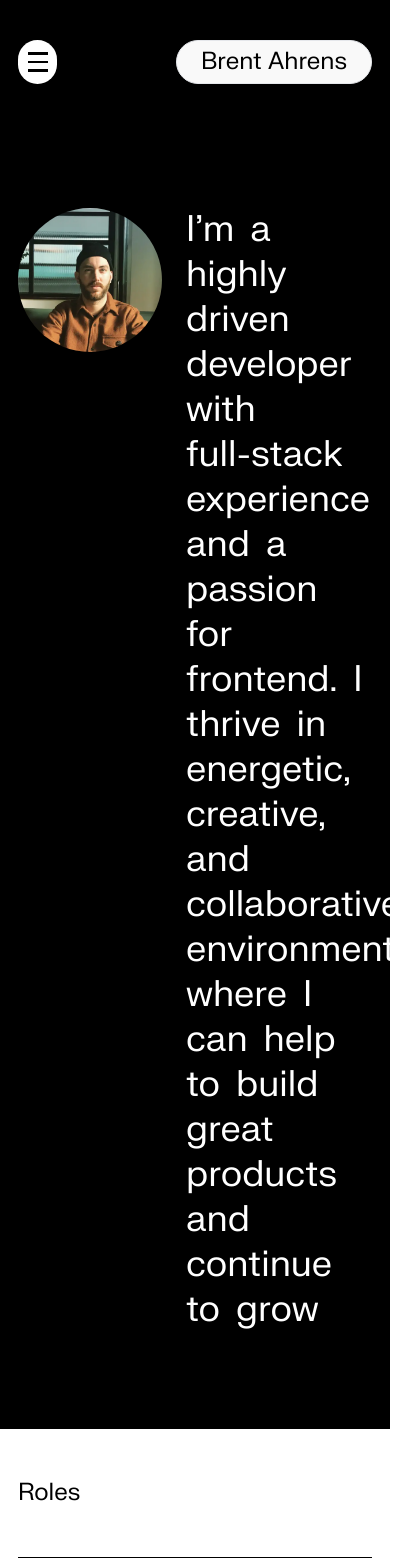
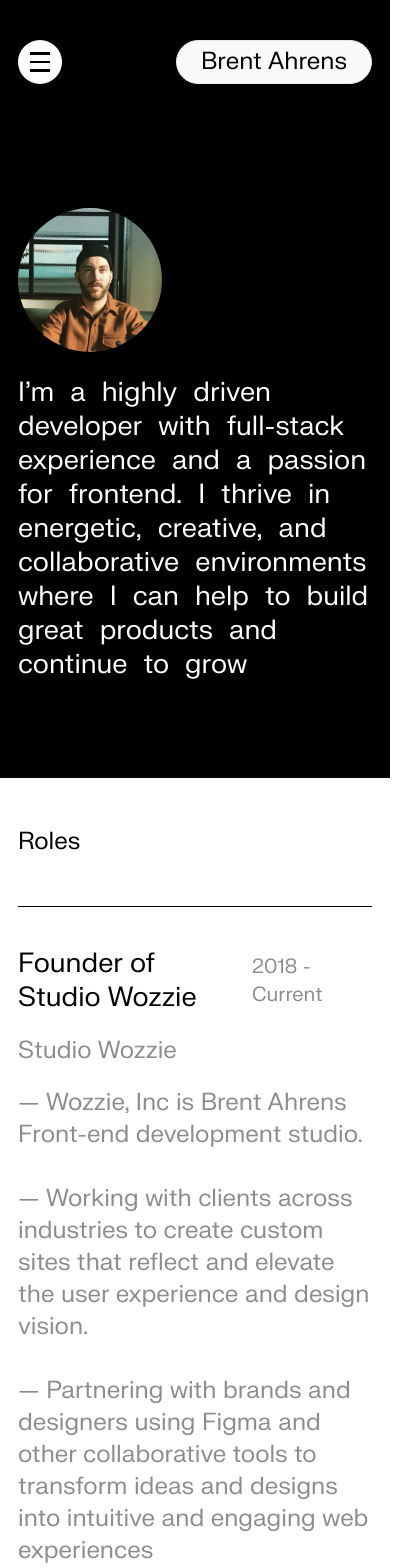
Before and after one commit to brentahrens1/brent-ahrens-portfolio-2024, a React (Create React App) app: page /about in a window 390 px wide. Shown: the top 1568 px of the page, 414 px wide, since content can reach past the window. Built offline with nearby package versions, Linux system fonts and the light colour scheme; no server answers.

Commit message:
fix mobile overlay menu buttons

```diff
--- a/src/components/blocks/buttons/button.tsx
+++ b/src/components/blocks/buttons/button.tsx
@@ -4,7 +4,7 @@ type buttonProps = {
   text: string,
   url?: string,
   target?: string,
-  styles?: string
+  styles?: string,
 }
 
 const Button = (
--- a/src/components/pages/about.tsx
+++ b/src/components/pages/about.tsx
@@ -33,11 +33,10 @@ const About = () => {
 
   return (
     <div className="bg-black flex justify-center items-center flex-col">
-      {/* CustomCursor is only active within the specified section */}
       <CustomCursor active={isCursorActive} />
 
-      <div ref={sectionRef} className="section-h-padding pt-52 pb-24 bg-black after:clear-both after:table">
-        <div className="overflow-hidden h-36 w-36 rounded-full shrink-0 float-left mr-6">
+      <div ref={sectionRef} className="flex flex-col md:flex-row items-start gap-6 section-h-padding pt-52 pb-24 bg-black">
+        <div className="overflow-hidden h-36 w-36 rounded-full shrink-0">
           <img className="w-full h-full object-cover" src={profilePic} alt="Brent Ahrens | Profile Pic" />
         </div>
         <div className="text-white large-header flex flex-wrap gap-x-4">
@@ -82,9 +81,9 @@ const About = () => {
         {
           workExperience.map(experience => (
             <div key={experience.title} className="py-10 border-t border-black">
-              <div className="flex items-center justify-between">
+              <div className="flex items-center justify-between gap-2">
                 <h1 className="large-header">{experience.title}</h1>
-                <p className="text-2xl text-projectSubText">{experience.years}</p>
+                <p className="text-xl sm:text-2xl text-projectSubText min-w-[120px]">{experience.years}</p>
               </div>
               <p className="text-2xl text-projectSubText mt-5">{experience.company}</p>
               <div className="text-2xl text-projectSubText mt-5 max-w-3xl">
--- a/src/components/partials/navigation/navbar.tsx
+++ b/src/components/partials/navigation/navbar.tsx
@@ -7,16 +7,6 @@ const Navbar = () => {
   const [isScrolled, setIsScrolled] = useState<boolean>(false);
   const [isNavOpen, setIsNavOpen] = useState<boolean>(false);
   const [isOverlayOpen, setIsOverlayOpen] = useState<boolean>(false);
-
-  const openNav = () => {
-    setIsNavOpen(true);
-    setIsScrolled(false);
-  };
-
-  const closeNav = () => {
-    setIsNavOpen(false);
-    setIsScrolled(true);
-  }
 
   useEffect(() => {
     const handleScroll = () => {
@@ -41,7 +31,7 @@ const Navbar = () => {
       >
         <div
           onClick={() => setIsOverlayOpen(!isOverlayOpen)}
-          className={`drop-shadow-button w-11 h-11 rounded-full bg-white gap-[6px] cursor-pointer z-50
+          className={`drop-shadow-button w-11 h-11 min-w-11 min-h-11 rounded-full bg-white gap-[6px] cursor-pointer z-50
             flex-col items-center justify-center overflow-hidden ${isScrolled ? 'flex -translate-x-6 xl:-translate-x-14' : 'flex lg:hidden'}`}
           >
           <div
--- a/src/components/partials/navigation/overlay.tsx
+++ b/src/components/partials/navigation/overlay.tsx
@@ -31,8 +31,6 @@ const Overlay = ({ isOverlayOpen, setIsOverlayOpen }: OverlayProps) => {
               <h1 className=" text-3xl text-white mt-12">Stay Connected</h1>
             </div>
             <div className="flex items-end justify-between">
-              {/* <p className="text-2xl text-white">Juankarlomfd@gmail.com</p>
-              <p className="text-2xl text-white px-3 py-1 border-cta border-white rounded-full w-28 mt-3 lg:mt-0">Submit</p> */}
               <div className="mt-5 lg:mt-0">
                 <a href="/BrentAhrensResume.pdf" className="text-base sm:text-2xl text-white" target="_blank">Resume</a>
                 <p className="text-base sm:text-2xl text-white">brentholmesahrens@gmail.com</p>
@@ -41,32 +39,53 @@ const Overlay = ({ isOverlayOpen, setIsOverlayOpen }: OverlayProps) => {
           </div>
           <div className={`transition-all duration-1000 ${isOverlayOpen ? 'translate-y-0 delay-700 opacity-100' : 'translate-y-full opacity-0'}`}>
             <div className="hidden sm:flex items-center justify-between sm:gap-20 border rounded-full section-h-padding bg-offwhite cursor-pointer">
-              <Link to="/work" className="py-3">
+              <Link
+                to="/work"
+                className="py-3"
+                onClick={() => setIsOverlayOpen(!isOverlayOpen)}
+
+
+
+              >
                 <p className=" text-3xl text-black hover:text-nightblue hover:underline">Work</p>
               </Link>
-              <Link to="/services" className="py-3">
+              <Link
+                to="/services"
+                className="py-3"
+                onClick={() => setIsOverlayOpen(!isOverlayOpen)}
+              >
                 <p className=" text-3xl text-black hover:text-nightblue hover:underline">Services</p>
               </Link>
-              <Link to="/about" className="py-3">
+              <Link
+                to="/about"
+                className="py-3"
+                onClick={() => setIsOverlayOpen(!isOverlayOpen)}
+              >
                 <p className=" text-3xl text-black hover:text-nightblue hover:underline">About</p>
               </Link>
             </div>
             <div className="flex sm:hidden flex-col items-center justify-center gap-5 section-h-padding">
+              <div className="w-full" onClick={() => setIsOverlayOpen(!isOverlayOpen)}>
                 <Button
                 url="/work"
                 text="Work"
                 styles="bg-white w-full hover:text-nightblue"
                 />
+              </div>
+              <div className="w-full" onClick={() => setIsOverlayOpen(!isOverlayOpen)}>
                 <Button
                 url="/services"
                 text="Services"
                 styles="bg-white w-full hover:text-nightblue"
                 />
+              </div>
+              <div className="w-full" onClick={() => setIsOverlayOpen(!isOverlayOpen)}>
                 <Button
                 url="/about"
                 text="About"
                 styles="bg-white w-full hover:text-nightblue"
                 />
+              </div>
             </div>
             <div
               className="hidden sm:flex justify-center items-center gap-20 py-3 border-cta rounded-full transition-all duration-300
--- a/src/components/sections/site-header.tsx
+++ b/src/components/sections/site-header.tsx
@@ -9,7 +9,7 @@ const SiteHeader = () => {
   const [buttonHovered, setButtonHovered] = useState<boolean>(false);
   const [animatedIndices, setAnimatedIndices] = useState<number[]>([]);
   const [currentTime, setCurrentTime] = useState<string>("");
-  const [pixelate, setPixelate] = useState<boolean>(false); // State to handle pixelate effect
+  const [pixelate, setPixelate] = useState<boolean>(false);
   const intervalRef = useRef<NodeJS.Timeout | null>(null);
 
   useEffect(() => {
@@ -130,7 +130,7 @@ const SiteHeader = () => {
           </Link>
         </span>
       </div>
-      <div className="text-[7.3vw] text-left text-nowrap w-full relative max-w-[1400px] md:hidden">
+      <div className="text-[7.3vw] leading-[56px] sm:leading-[85px] text-left text-nowrap w-full relative max-w-[1400px] md:hidden">
         <WeatherPopup weatherOpen={weatherOpen} />
         Front-End developer, <br /> living in
         <span
--- a/tailwind.config.js
+++ b/tailwind.config.js
@@ -68,8 +68,12 @@ module.exports = {
     function ({ addUtilities, theme }) {
       const newUtilities = {
         '.large-header': {
-          fontSize: '36px',
-          lineHeight: '45px',
+          fontSize: '27px',
+          lineHeight: '34px',
+          '@screen sm': {
+            fontSize: '36px',
+            lineHeight: '45px',
+          },
           '@screen md': {
             fontSize: '48px',
             lineHeight: '58px',
```
Lines whose indentation alone changed are shown as unchanged.
